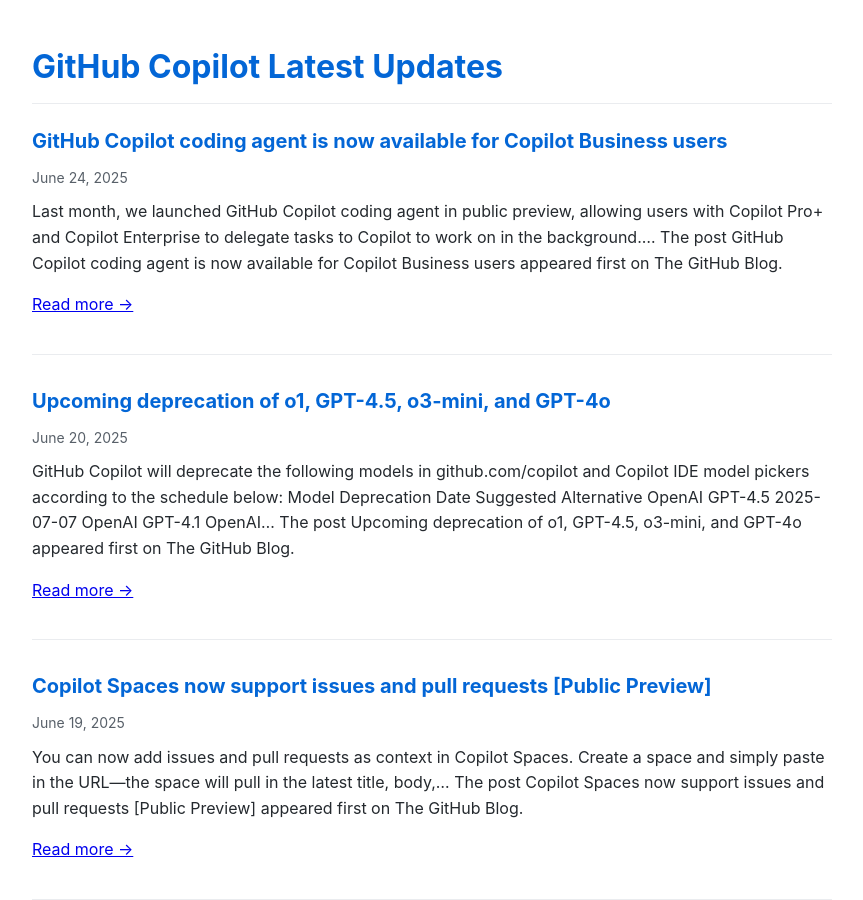
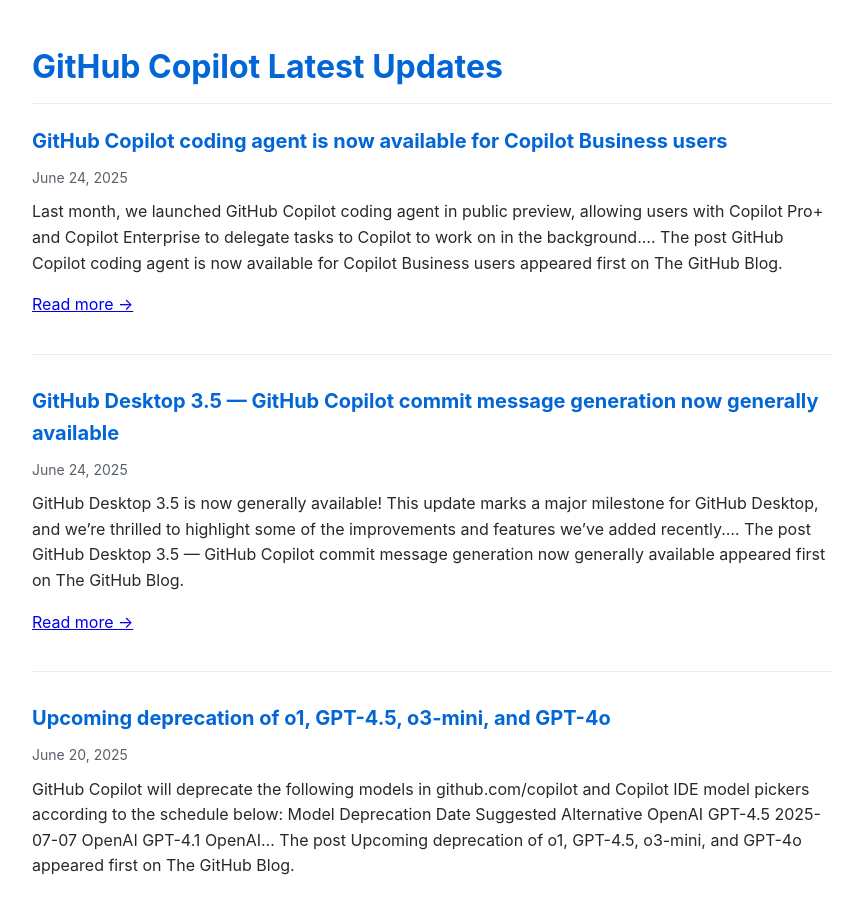
Before and after one commit to Oregand/oregand.github.io, a Jekyll site: the page copilot-feed.html, which Jekyll copies as it is, in a window 1280 px wide and 900 px high. Shown: the whole window, without its empty margins (208-1071 px from the left). Built offline with Jekyll 4.4.1, drawn with Linux system fonts in a browser that asks for light colours; some of the changed text lies outside the part shown.

Commit message:
Update RSS feed

```diff
--- a/copilot-feed.html
+++ b/copilot-feed.html
@@ -73,6 +73,19 @@
 The post GitHub Copilot coding agent is now available for Copilot Business users appeared first on The GitHub Blog.
 
       <p><a href="https://github.blog/changelog/2025-06-24-github-copilot-coding-agent-is-now-available-for-copilot-business-users" target="_blank">Read more →</a></p>
+    </div>
+  </div>
+
+  <div class="feed-item">
+    <div class="feed-title">
+      <a href="https://github.blog/changelog/2025-06-23-github-desktop-3-5-github-copilot-commit-message-generation-now-generally-available" target="_blank">GitHub Desktop 3.5 — GitHub Copilot commit message generation now generally available</a>
+    </div>
+    <div class="feed-date">June 24, 2025</div>
+    <div class="feed-description">
+      GitHub Desktop 3.5 is now generally available! This update marks a major milestone for GitHub Desktop, and we&#8217;re thrilled to highlight some of the improvements and features we&#8217;ve added recently.&#8230;
+The post GitHub Desktop 3.5 — GitHub Copilot commit message generation now generally available appeared first on The GitHub Blog.
+
+      <p><a href="https://github.blog/changelog/2025-06-23-github-desktop-3-5-github-copilot-commit-message-generation-now-generally-available" target="_blank">Read more →</a></p>
     </div>
   </div>
 
@@ -180,21 +193,8 @@ The post Copilot code review: Customization for all appeared first on The GitHub
     </div>
   </div>
 
-  <div class="feed-item">
-    <div class="feed-title">
-      <a href="https://github.blog/changelog/2025-06-12-remote-github-mcp-server-is-now-available-in-public-preview" target="_blank">Remote GitHub MCP Server is now in public preview</a>
-    </div>
-    <div class="feed-date">June 12, 2025</div>
-    <div class="feed-description">
-      The GitHub MCP Server allows AI tools like GitHub Copilot in VS Code and Visual Studio, Claude Desktop, and others to seamlessly access live GitHub context and tools&#8212;like issues, pull&#8230;
-The post Remote GitHub MCP Server is now in public preview appeared first on The GitHub Blog.
-
-      <p><a href="https://github.blog/changelog/2025-06-12-remote-github-mcp-server-is-now-available-in-public-preview" target="_blank">Read more →</a></p>
-    </div>
-  </div>
-
   <div class="update-info">
-    Feed last updated: June 25, 2025 at 12:02 AM
+    Feed last updated: June 25, 2025 at 12:01 PM
   </div>
 </body>
 </html>
```
